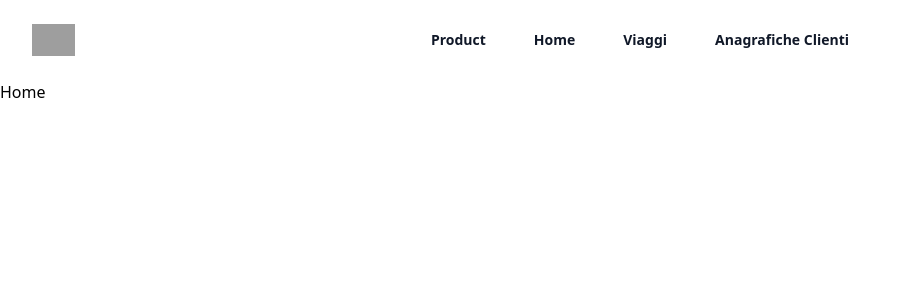
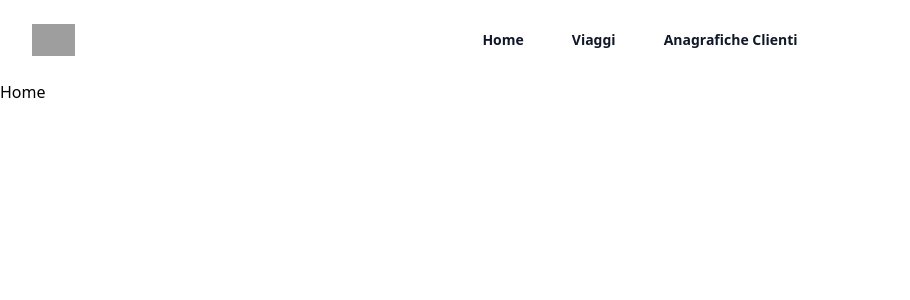
Before and after one commit to fabioferrero90/booroad-cs, a React (Vite) app: page / in a window 1280 px wide. Shown: the top 300 px of the page, without its empty margins (0-910 px from the left). Built offline with nearby package versions, Linux system fonts and the light colour scheme; grey boxes are pictures that could not be loaded.

Commit message:
fix: remove Product button

```diff
--- a/src/components/Header.jsx
+++ b/src/components/Header.jsx
@@ -46,15 +46,6 @@ const Header = ({ headerMenu , adminHeaderMenu }) => {
           </button>
         </div>
         <div className="hidden lg:flex lg:gap-x-12">
-          <div className="relative">
-            <button
-              type="button"
-              className="flex items-center gap-x-1 text-sm/6 font-semibold text-gray-900"
-              aria-expanded="false"
-            >
-              Product
-            </button>
-          </div>
           {headerMenu.map((item, index) => (
             <button
             key= {index}
```
